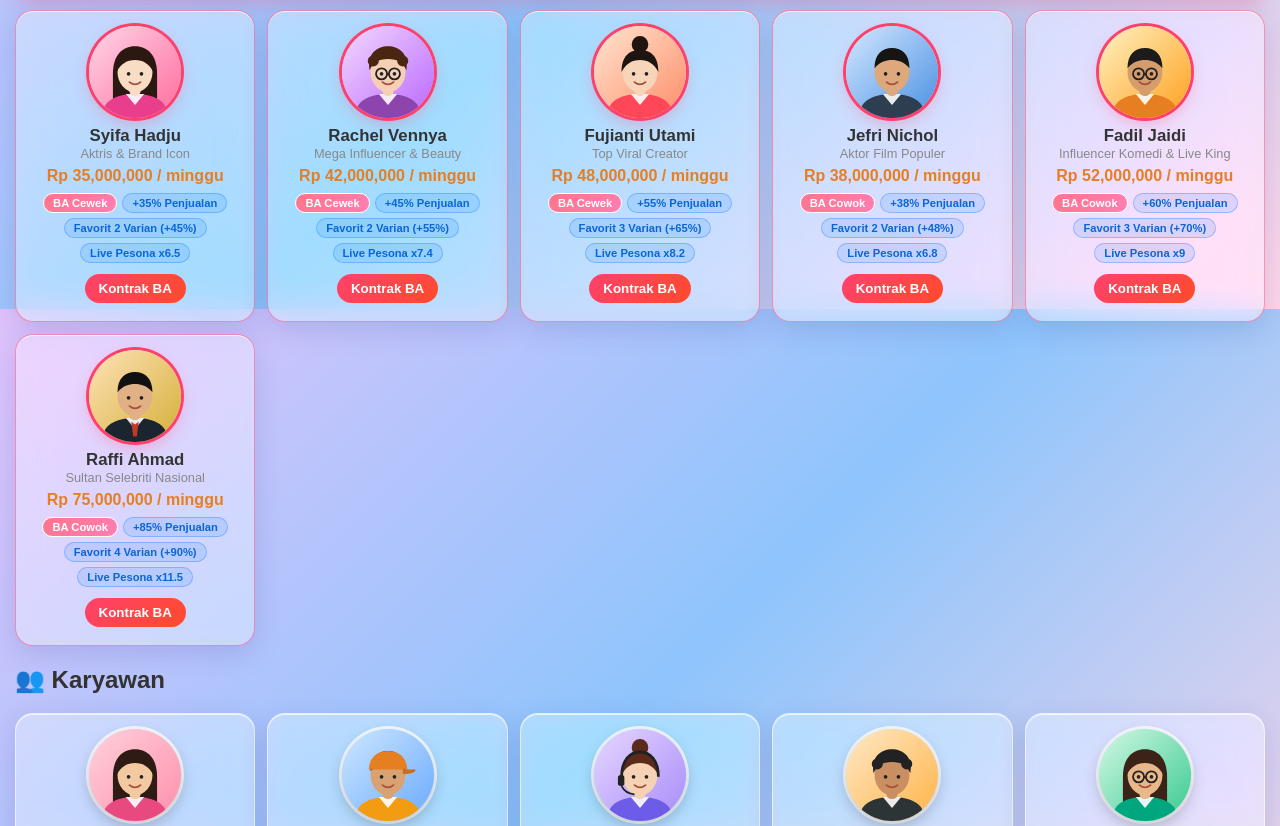
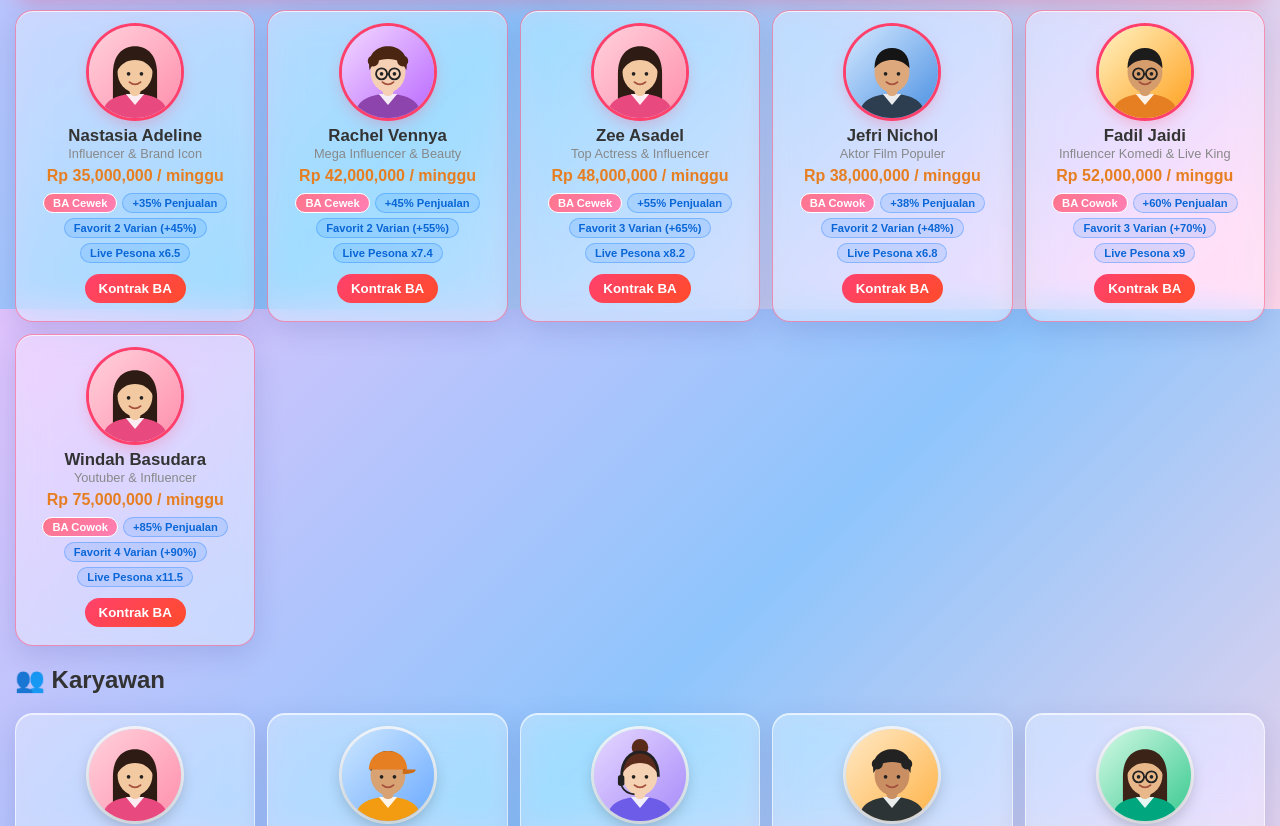
Before and after one commit to alethana20/Parfume-Stroe-Simulator, a plain HTML site: page index.html in a window 1280 px wide. Shown: the part 5291-6117 px from the top of the page. Drawn offline with Linux system fonts and the light colour scheme.

Commit message:
Add files via upload

```diff
--- a/index.html
+++ b/index.html
@@ -722,12 +722,12 @@
 
     // ===== 4. BRAND AMBASSADOR (ARTIS & INFLUENCER TERKENAL CEWEK / COWOK) =====
     const BRAND_AMBASSADORS = [
-      { id: "ba_syifa", name: "Syifa Hadju", gender: "Cewek", role: "Aktris & Brand Icon", salary: 35000000, skills: ["live", "ba"], charm: 6.5, boost: 2.5, salesBoost: 0.35, favCount: 2, favBonus: 0.45 },
+      { id: "ba_adel", name: "Nastasia Adeline", gender: "Cewek", role: "Influencer & Brand Icon", salary: 35000000, skills: ["live", "ba"], charm: 6.5, boost: 2.5, salesBoost: 0.35, favCount: 2, favBonus: 0.45 },
       { id: "ba_rachel", name: "Rachel Vennya", gender: "Cewek", role: "Mega Influencer & Beauty", salary: 42000000, skills: ["live", "ba"], charm: 7.4, boost: 2.8, salesBoost: 0.45, favCount: 2, favBonus: 0.55 },
-      { id: "ba_fuji", name: "Fujianti Utami", gender: "Cewek", role: "Top Viral Creator", salary: 48000000, skills: ["live", "ba"], charm: 8.2, boost: 3.1, salesBoost: 0.55, favCount: 3, favBonus: 0.65 },
+      { id: "ba_zee", name: "Zee Asadel", gender: "Cewek", role: "Top Actress & Influencer", salary: 48000000, skills: ["live", "ba"], charm: 8.2, boost: 3.1, salesBoost: 0.55, favCount: 3, favBonus: 0.65 },
       { id: "ba_jefri", name: "Jefri Nichol", gender: "Cowok", role: "Aktor Film Populer", salary: 38000000, skills: ["live", "ba"], charm: 6.8, boost: 2.6, salesBoost: 0.38, favCount: 2, favBonus: 0.48 },
       { id: "ba_fadil", name: "Fadil Jaidi", gender: "Cowok", role: "Influencer Komedi & Live King", salary: 52000000, skills: ["live", "ba"], charm: 9.0, boost: 3.4, salesBoost: 0.60, favCount: 3, favBonus: 0.70 },
-      { id: "ba_raffi", name: "Raffi Ahmad", gender: "Cowok", role: "Sultan Selebriti Nasional", salary: 75000000, skills: ["live", "ba"], charm: 11.5, boost: 4.2, salesBoost: 0.85, favCount: 4, favBonus: 0.90 }
+      { id: "ba_windah", name: "Windah Basudara", gender: "Cowok", role: "Youtuber & Influencer", salary: 75000000, skills: ["live", "ba"], charm: 11.5, boost: 4.2, salesBoost: 0.85, favCount: 4, favBonus: 0.90 }
     ];
 
     // Mapping produk favorit tiap BA: { [baId]: [productName1, productName2, ...] }
```
